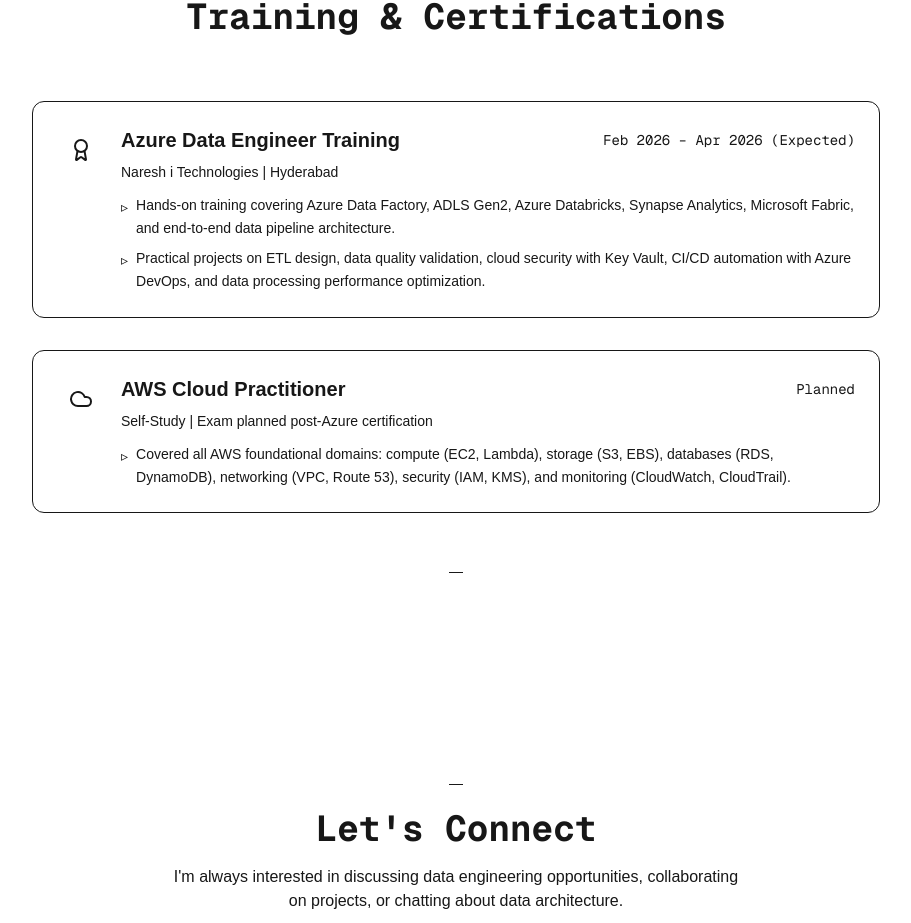
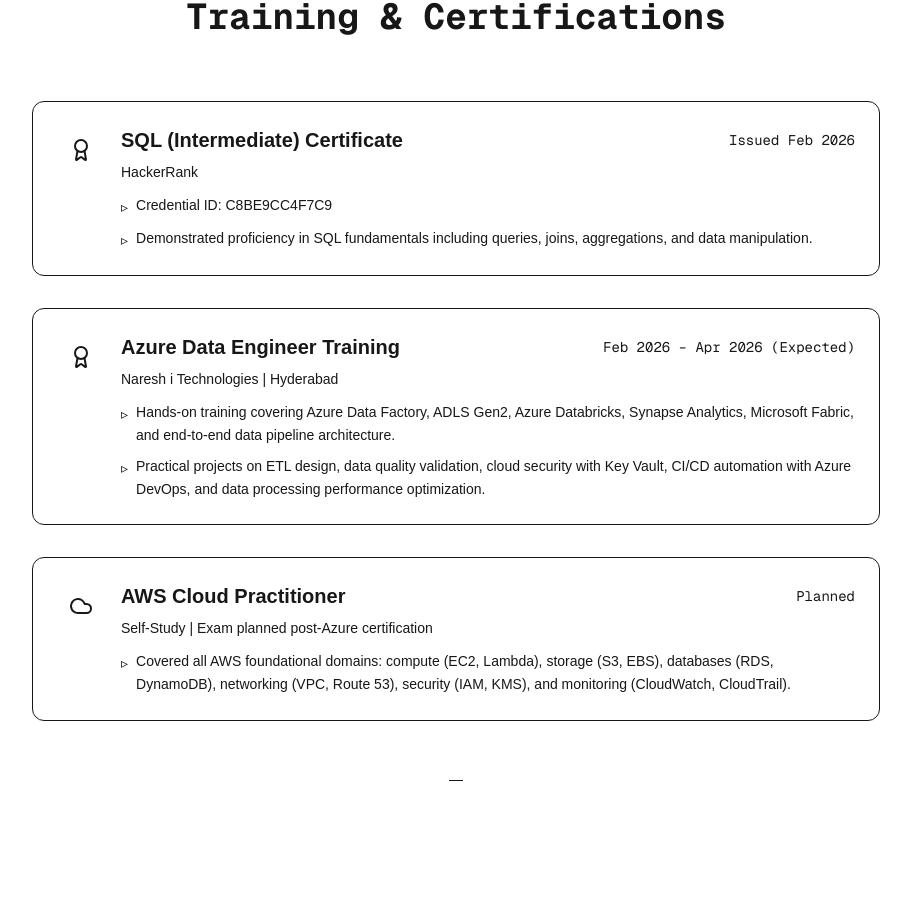
Before and after one commit to AmanSingh0909/Portfolio, a Next.js app: page / in a window 1280 px wide. Shown: the part 5160-6083 px from the top of the page, without its empty margins (184-1095 px from the left). Built offline with nearby package versions, Linux system fonts and the light colour scheme.

Commit message:
Add SQL Intermediate Certificate from HackerRank to Certifications section

```diff
--- a/components/Certifications.tsx
+++ b/components/Certifications.tsx
@@ -1,6 +1,16 @@
 import { Award, Cloud } from "lucide-react";
 
 const certifications = [
+  {
+    title: "SQL (Intermediate) Certificate",
+    provider: "HackerRank",
+    period: "Issued Feb 2026",
+    icon: Award,
+    bullets: [
+      "Credential ID: C8BE9CC4F7C9",
+      "Demonstrated proficiency in SQL fundamentals including queries, joins, aggregations, and data manipulation.",
+    ],
+  },
   {
     title: "Azure Data Engineer Training",
     provider: "Naresh i Technologies | Hyderabad",
```
